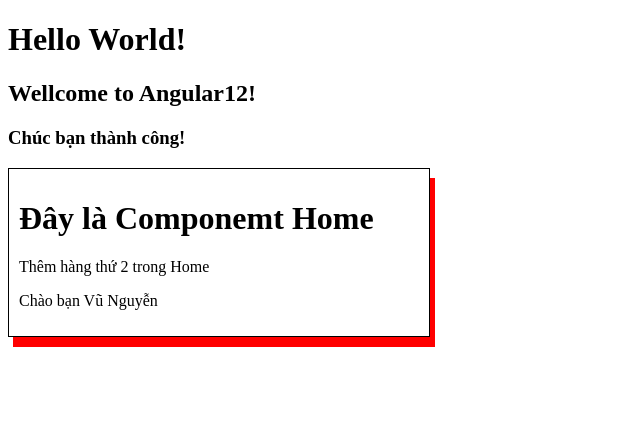
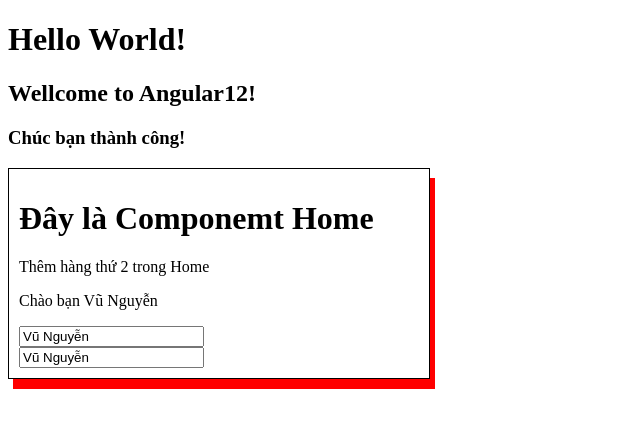
Before and after one commit to vanvugame01/Angular12, an Angular app: page / in a window 1280 px wide. Shown: the top 428 px of the page, without its empty margins (0-640 px from the left). Built offline with nearby package versions, Linux system fonts and the light colour scheme.

Commit message:
Data Binding - Properties

```diff
--- a/src/app/home/home.component.html
+++ b/src/app/home/home.component.html
@@ -2,4 +2,8 @@
     <h1>Đây là Componemt Home</h1>
     <p>Thêm hàng thứ 2 trong Home</p>
     <p>Chào bạn {{name}}</p>
+    <input value="{{name}}" title="Đây là {{name}}"/>
+<br/>
+    <input [value]="name" [title]="'Đây là ' + name"/>
+
 </div>
```
